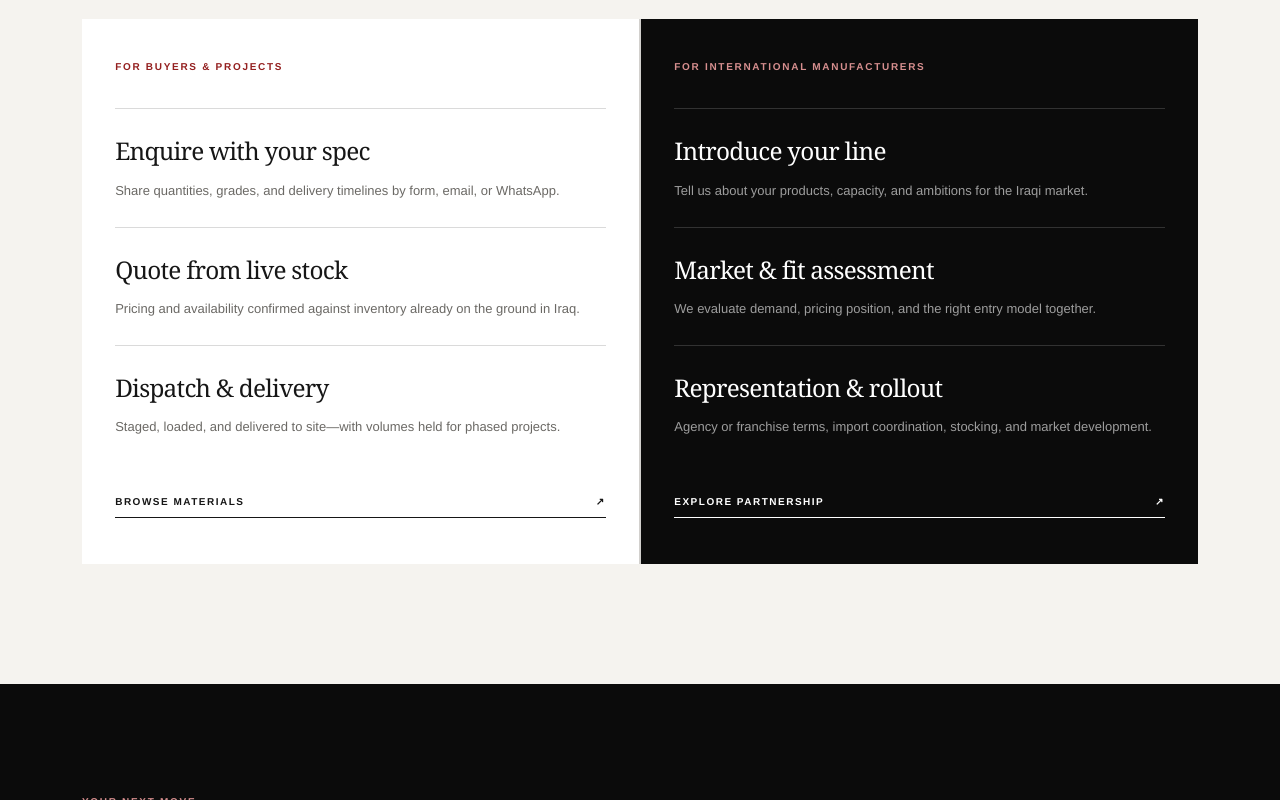
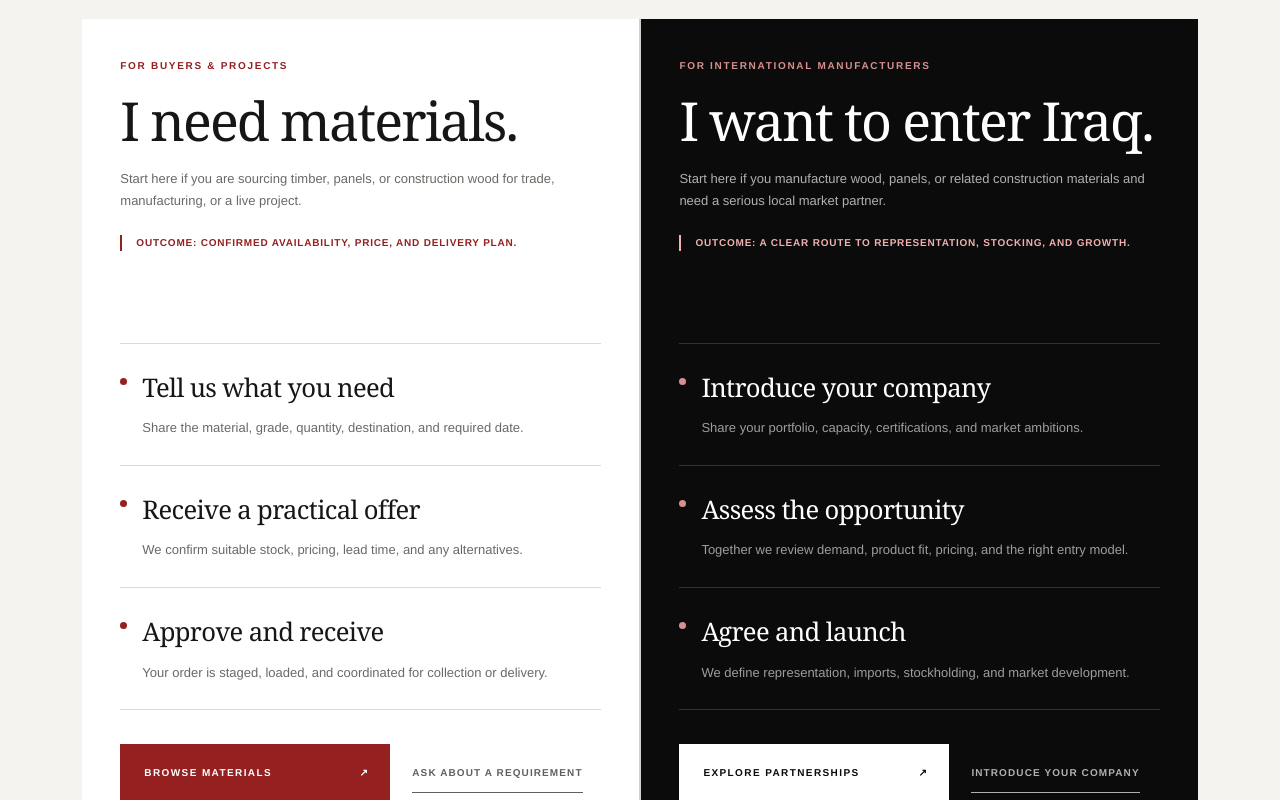
Before and after one commit to codeklaw-dev/KH-Website-Development.a-Raco-Ai-Technologies-LTD-Project, a Next.js app: page / in a window 1280 px wide. Shown: the part 9720-10520 px from the top of the page. Built offline with nearby package versions, Linux system fonts and the light colour scheme.

Commit message:
Clarify homepage how it works journeys

```diff
--- a/app/globals.css
+++ b/app/globals.css
@@ -221,19 +221,35 @@ h1 em, h2 em { color: var(--red); font-weight: 400; }
 
 .home-process { padding: 120px clamp(24px,6.4vw,108px); background: var(--soft); }
 .process-heading { display: grid; grid-template-columns: .55fr 1.45fr; align-items: start; margin-bottom: 70px; }
-.process-tracks { display: grid; grid-template-columns: 1fr 1fr; gap: 2px; background: var(--line); }
-.process-track { display: flex; flex-direction: column; padding: 40px clamp(24px,2.6vw,48px) 46px; background: var(--white); }
+.process-tracks { display:grid;grid-template-columns:1fr 1fr;gap:2px;background:var(--line); }
+.process-track { min-width:0;display:flex;flex-direction:column;padding:clamp(34px,3vw,50px);background:var(--white); }
 .process-track.partner { color: var(--white); background: var(--black); }
-.process-track-label { margin-bottom: 34px; font-size: 9px; font-weight: 800; letter-spacing: .18em; text-transform: uppercase; color: var(--red); }
+.process-track-label { display:block;margin-bottom:22px;font-size:9px;font-weight:800;letter-spacing:.18em;text-transform:uppercase;color:var(--red); }
 .process-track.partner .process-track-label { color: #d78f8f; }
-.process-track ol { flex: 1; margin: 0; padding: 0; list-style: none; }
-.process-track li { display: grid; grid-template-columns: 52px 1fr; gap: 14px; padding: 24px 0; border-top: 1px solid var(--line); }
+.process-route-head { min-height:285px; }
+.process-route-head h3 { margin:0;font-family:var(--display);font-size:clamp(42px,4.2vw,64px);font-weight:400;line-height:.98;letter-spacing:-.035em; }
+.process-route-head > p { max-width:570px;margin:20px 0 0;color:var(--muted);font-size:13px;line-height:1.75; }
+.process-track.partner .process-route-head > p { color:rgba(255,255,255,.68); }
+.process-route-head strong { display:block;margin-top:22px;padding-left:14px;border-left:2px solid var(--red);color:var(--red);font-size:10px;line-height:1.55;letter-spacing:.08em;text-transform:uppercase; }
+.process-track.partner .process-route-head strong { color:#efb0b0;border-color:#efb0b0; }
+.process-track ol { flex:1;margin:0;padding:0;border-top:1px solid var(--line);list-style:none; }
+.process-track li { position:relative;display:block;padding:25px 0 25px 22px;border-bottom:1px solid var(--line); }
+.process-track li::before { content:"";position:absolute;left:0;top:34px;width:7px;height:7px;border-radius:50%;background:var(--red); }
 .process-track.partner li { border-top-color: rgba(255,255,255,.16); }
-.process-track li b { font-family: var(--display); font-size: 26px; font-weight: 400; color: var(--red); }
-.process-track.partner li b { color: #d78f8f; }
-.process-track h3 { margin: 0; font-family: var(--display); font-size: clamp(23px,1.9vw,30px); font-weight: 400; letter-spacing: -.03em; }
+.process-track.partner ol,.process-track.partner li { border-color:rgba(255,255,255,.16); }
+.process-track.partner li::before { background:#d78f8f; }
+.process-track h4 { margin:0;font-family:var(--display);font-size:clamp(24px,2vw,31px);font-weight:400;letter-spacing:-.025em; }
 .process-track li p { margin: 10px 0 0; color: var(--muted); font-size: 11px; line-height: 1.7; }
 .process-track.partner li p { color: rgba(255,255,255,.6); }
+.process-route-actions { display:flex;flex-wrap:wrap;align-items:center;gap:22px;margin-top:34px; }
+.process-route-actions .button { min-width:min(270px,100%); }
+.process-secondary { padding:12px 0;border-bottom:1px solid currentColor;font-size:10px;font-weight:800;letter-spacing:.11em;text-transform:uppercase;opacity:.68;transition:opacity .25s,color .25s; }
+.process-secondary:hover { color:var(--red);opacity:1; }
+.process-track.partner .process-secondary:hover { color:#efb0b0; }
+.process-choice-help { display:flex;align-items:center;justify-content:space-between;gap:40px;padding:30px 34px;color:var(--white);background:var(--red); }
+.process-choice-help span { display:block;font-family:var(--display);font-size:25px; }
+.process-choice-help p { margin:7px 0 0;color:rgba(255,255,255,.68);font-size:12px;line-height:1.6; }
+.process-choice-help > a { flex:0 0 auto;display:flex;gap:38px;padding:15px 0;border-bottom:1px solid rgba(255,255,255,.7);font-size:10px;font-weight:800;letter-spacing:.12em;text-transform:uppercase; }
 
 .contact-strip { display: grid; grid-template-columns: 1.25fr .75fr; gap: 60px; padding: 110px clamp(24px,6.4vw,108px); color: var(--white); background: var(--black); }
 .contact-strip .eyebrow { color: #d78f8f; }
@@ -681,6 +697,8 @@ h3,.footer-brand p,.footer-enquiry > span { letter-spacing:-.018em; }
   .leader-list article { grid-template-columns:62px 1fr;gap:16px; }
   .value-stack article { grid-template-columns:1fr;gap:12px; }
   .value-stack p { grid-column:1; }
+  .process-route-head { min-height:auto;margin-bottom:38px; }
+  .process-choice-help { align-items:flex-start;flex-direction:column;gap:20px; }
 }
 
 @media (max-width:560px) {
@@ -693,4 +711,11 @@ h3,.footer-brand p,.footer-enquiry > span { letter-spacing:-.018em; }
   .directory-list p,.response-note p,.lifecycle-steps p { font-size:12.5px; }
   .footer-columns a,.footer-columns p { font-size:11.5px; }
   .footer-bottom { font-size:9px; }
+  .process-track { padding:34px 24px; }
+  .process-route-head h3 { font-size:44px; }
+  .process-route-actions { align-items:stretch;flex-direction:column;gap:10px; }
+  .process-route-actions .button { width:100%; }
+  .process-secondary { align-self:flex-start; }
+  .process-choice-help { padding:28px 24px; }
+  .process-choice-help > a { width:100%;justify-content:space-between; }
 }
--- a/app/page.tsx
+++ b/app/page.tsx
@@ -170,24 +170,35 @@ export default function Home() {
         </div>
         <div className="process-tracks">
           <div className="process-track" data-reveal="left">
-            <span className="process-track-label">For buyers &amp; projects</span>
+            <div className="process-route-head">
+              <span className="process-track-label">For buyers &amp; projects</span>
+              <h3>I need materials.</h3>
+              <p>Start here if you are sourcing timber, panels, or construction wood for trade, manufacturing, or a live project.</p>
+              <strong>Outcome: confirmed availability, price, and delivery plan.</strong>
+            </div>
             <ol>
-              <li><b>01</b><div><h3>Enquire with your spec</h3><p>Share quantities, grades, and delivery timelines by form, email, or WhatsApp.</p></div></li>
-              <li><b>02</b><div><h3>Quote from live stock</h3><p>Pricing and availability confirmed against inventory already on the ground in Iraq.</p></div></li>
-              <li><b>03</b><div><h3>Dispatch &amp; delivery</h3><p>Staged, loaded, and delivered to site&mdash;with volumes held for phased projects.</p></div></li>
+              <li><div><h4>Tell us what you need</h4><p>Share the material, grade, quantity, destination, and required date.</p></div></li>
+              <li><div><h4>Receive a practical offer</h4><p>We confirm suitable stock, pricing, lead time, and any alternatives.</p></div></li>
+              <li><div><h4>Approve and receive</h4><p>Your order is staged, loaded, and coordinated for collection or delivery.</p></div></li>
             </ol>
-            <Link className="text-link" href="/products">Browse materials <span>↗</span></Link>
+            <div className="process-route-actions"><Link className="button button-red" href="/products">Browse materials <span>↗</span></Link><Link className="process-secondary" href="/contact?type=supply">Ask about a requirement</Link></div>
           </div>
           <div className="process-track partner" data-reveal="right">
-            <span className="process-track-label">For international manufacturers</span>
+            <div className="process-route-head">
+              <span className="process-track-label">For international manufacturers</span>
+              <h3>I want to enter Iraq.</h3>
+              <p>Start here if you manufacture wood, panels, or related construction materials and need a serious local market partner.</p>
+              <strong>Outcome: a clear route to representation, stocking, and growth.</strong>
+            </div>
             <ol>
-              <li><b>01</b><div><h3>Introduce your line</h3><p>Tell us about your products, capacity, and ambitions for the Iraqi market.</p></div></li>
-              <li><b>02</b><div><h3>Market &amp; fit assessment</h3><p>We evaluate demand, pricing position, and the right entry model together.</p></div></li>
-              <li><b>03</b><div><h3>Representation &amp; rollout</h3><p>Agency or franchise terms, import coordination, stocking, and market development.</p></div></li>
+              <li><div><h4>Introduce your company</h4><p>Share your portfolio, capacity, certifications, and market ambitions.</p></div></li>
+              <li><div><h4>Assess the opportunity</h4><p>Together we review demand, product fit, pricing, and the right entry model.</p></div></li>
+              <li><div><h4>Agree and launch</h4><p>We define representation, imports, stockholding, and market development.</p></div></li>
             </ol>
-            <Link className="text-link" href="/partners">Explore partnership <span>↗</span></Link>
+            <div className="process-route-actions"><Link className="button button-white" href="/partners">Explore partnerships <span>↗</span></Link><Link className="process-secondary" href="/contact?type=partnership">Introduce your company</Link></div>
           </div>
         </div>
+        <div className="process-choice-help" data-reveal="up"><div><span>Not sure which route fits?</span><p>Tell us what you are trying to achieve. Our team will direct your enquiry.</p></div><Link href="/contact">Talk to the right person <span>↗</span></Link></div>
       </section>
 
       <section className="contact-strip" id="reach-us" aria-labelledby="contact-strip-heading">
```
